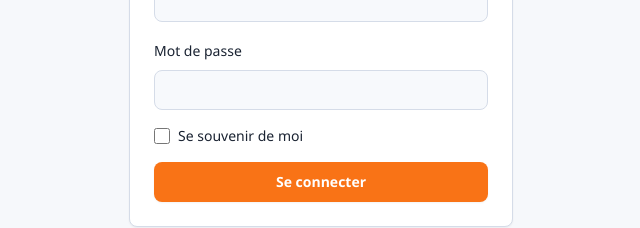
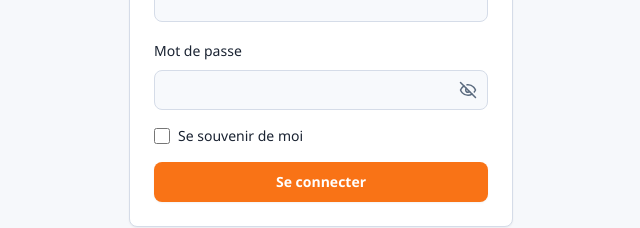
Before and after one commit to nassimfatnassi1999/stockini, a Next.js app in the folder frontend/: page /login in a window 1280 px wide. Shown: the part 363-591 px from the top of the page, without its empty margins (319-959 px from the left). Built offline with nearby package versions, Linux system fonts and the light colour scheme.

Commit message:
fix eyeoffon pwd

```diff
--- a/frontend/src/app/(auth)/login/page.tsx
+++ b/frontend/src/app/(auth)/login/page.tsx
@@ -3,6 +3,7 @@
 import { useState } from 'react';
 import { useRouter } from 'next/navigation';
 import { useForm } from 'react-hook-form';
+import { Eye, EyeOff } from 'lucide-react';
 import { z } from 'zod';
 import { zodResolver } from '@hookform/resolvers/zod';
 import { api } from '@/lib/api';
@@ -23,6 +24,7 @@ export default function LoginPage() {
   const [error, setError] = useState('');
   const [loading, setLoading] = useState(false);
   const [rememberMe, setRememberMe] = useState(false);
+  const [showPassword, setShowPassword] = useState(false);
 
   const { register, handleSubmit, formState: { errors } } = useForm<LoginForm>({
     resolver: zodResolver(loginSchema),
@@ -70,7 +72,27 @@ export default function LoginPage() {
 
             <div className="space-y-2">
               <Label htmlFor="password">Mot de passe</Label>
-              <Input id="password" {...register('password')} type="password" autoComplete="current-password" />
+              <div className="relative">
+                <Input
+                  id="password"
+                  {...register('password')}
+                  type={showPassword ? 'text' : 'password'}
+                  autoComplete="current-password"
+                  className="pr-10"
+                />
+                <button
+                  type="button"
+                  aria-label={showPassword ? 'Masquer le mot de passe' : 'Afficher le mot de passe'}
+                  onClick={() => setShowPassword((current) => !current)}
+                  className="absolute inset-y-0 right-0 flex w-10 items-center justify-center rounded-r-md text-muted-foreground transition-colors hover:text-text-primary focus-visible:outline-none focus-visible:ring-2 focus-visible:ring-ring focus-visible:ring-offset-2 cursor-pointer"
+                >
+                  {showPassword ? (
+                    <Eye className="h-4 w-4 sm:h-[18px] sm:w-[18px]" aria-hidden="true" />
+                  ) : (
+                    <EyeOff className="h-4 w-4 sm:h-[18px] sm:w-[18px]" aria-hidden="true" />
+                  )}
+                </button>
+              </div>
               {errors.password && <p className="text-xs text-destructive">{errors.password.message}</p>}
             </div>
 
```
